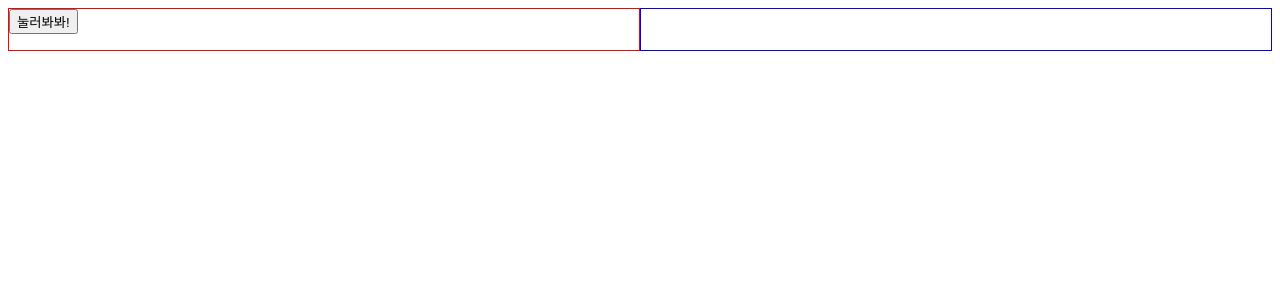
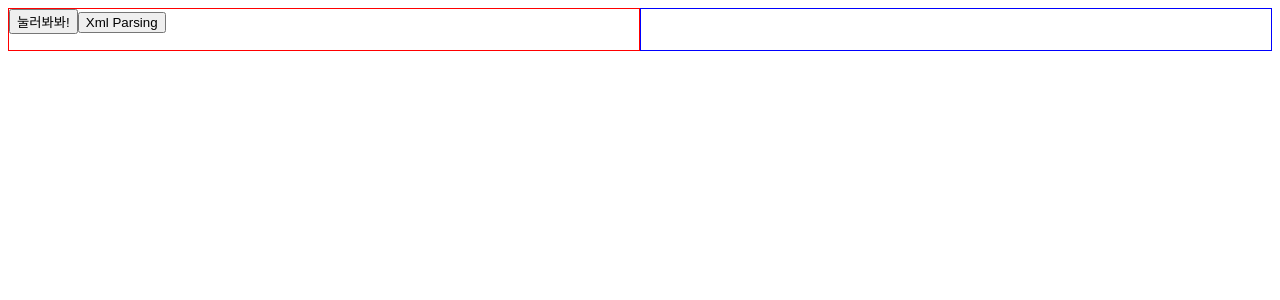
Before and after one commit to slee2540/redux-saga-test, a React (Create React App) app: page / in a window 1280 px wide. Shown: the top 300 px of the page. Built offline with nearby package versions, Linux system fonts and the light colour scheme.

Commit message:
테스트

```diff
--- a/src/containers/LeftTextList.js
+++ b/src/containers/LeftTextList.js
@@ -1,17 +1,48 @@
 import React from "react";
+import axios from "axios";
 import { connect } from "react-redux";
 import { bindActionCreators } from "redux";
+import shortid from "shortid";
 import PropTypes from "prop-types";
 import * as listAction from "actions";
+import css from "containers/layout.module.css";
+
+// import xml from "xml2js";
 
 class LeftTextList extends React.Component {
+  state = {
+    list: []
+  };
+
+  xml2json = () => {
+    const xmlTest = axios({
+      method: "GET",
+      url: "users"
+    })
+      .then(res => res.data)
+      .catch(error => {
+        throw error;
+      });
+
+    xmlTest.then(result => {
+      console.log(result);
+      this.setState({
+        list: result
+      });
+    });
+  };
+
   render() {
     const { ListAction, news } = this.props;
+    const { list } = this.state;
 
     return (
       <div>
         <button type="submit" onClick={ListAction.requestApi}>
           눌러봐봐!
+        </button>
+        <button type="submit" onClick={this.xml2json}>
+          Xml Parsing
         </button>
         <ul>
           {news.map(item => {
@@ -27,6 +58,21 @@ class LeftTextList extends React.Component {
           })}
         </ul>
         {/* <img src={article.urlToImage} alt="" /> */}
+        {list.length > 0
+          ? list.map(item => {
+              return (
+                <div key={shortid.generate()}>
+                  <div className={css.listWrapper}>{item["거래금액"]}</div>
+                  <div className={css.listWrapper}>{item["건축년도"]}</div>
+                  <div className={css.listWrapper}>{item["년"]}</div>
+                  <div className={css.listWrapper}>{item["도로명"]}</div>
+                  <div className={css.listWrapper}>
+                    {item["도로명건물본번호코드"]}
+                  </div>
+                </div>
+              );
+            })
+          : null}
       </div>
     );
   }
--- a/src/containers/layout.module.css
+++ b/src/containers/layout.module.css
@@ -21,3 +21,7 @@
   flex: 1;
   border: 1px solid blue;
 }
+
+.listWrapper {
+  display: inline-block;
+}
```
Also changed, not shown: package.json (+5 -2 lines), 2 other files (tests, documents, lock files or other folders).
